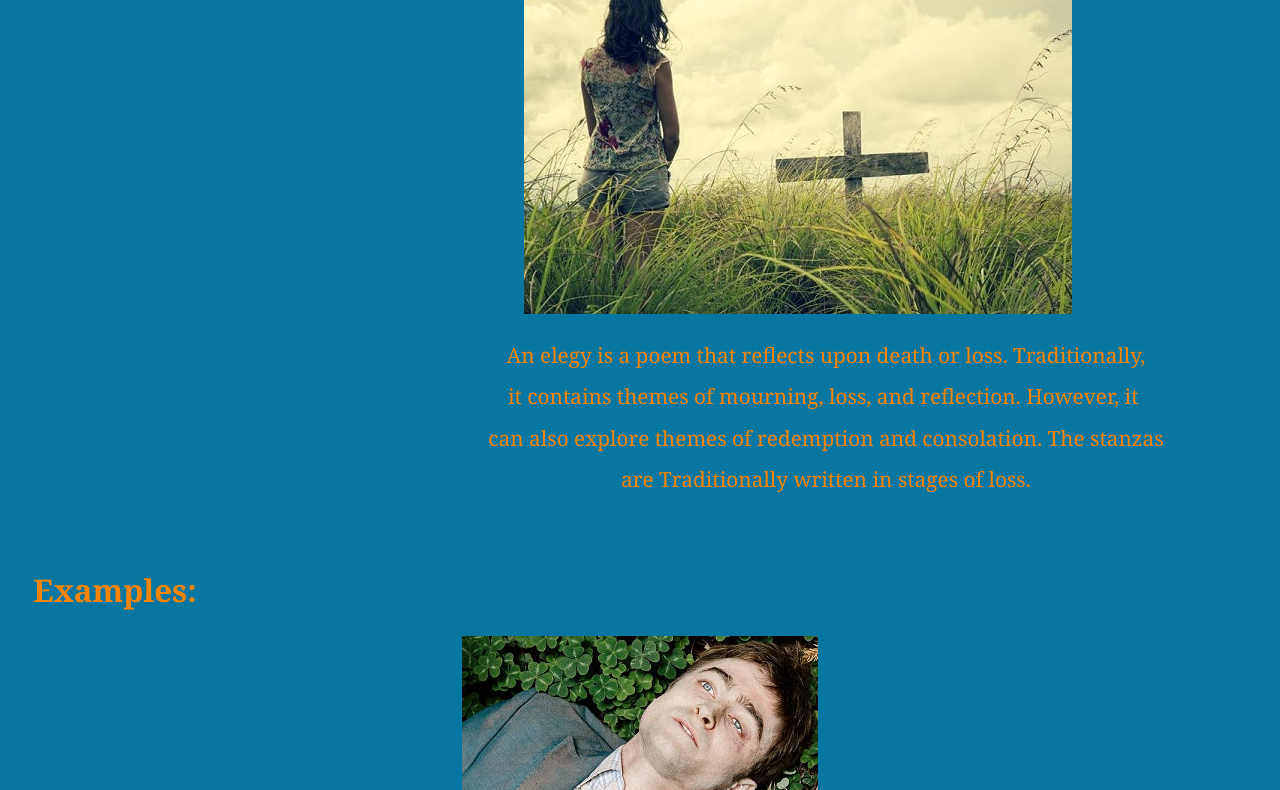
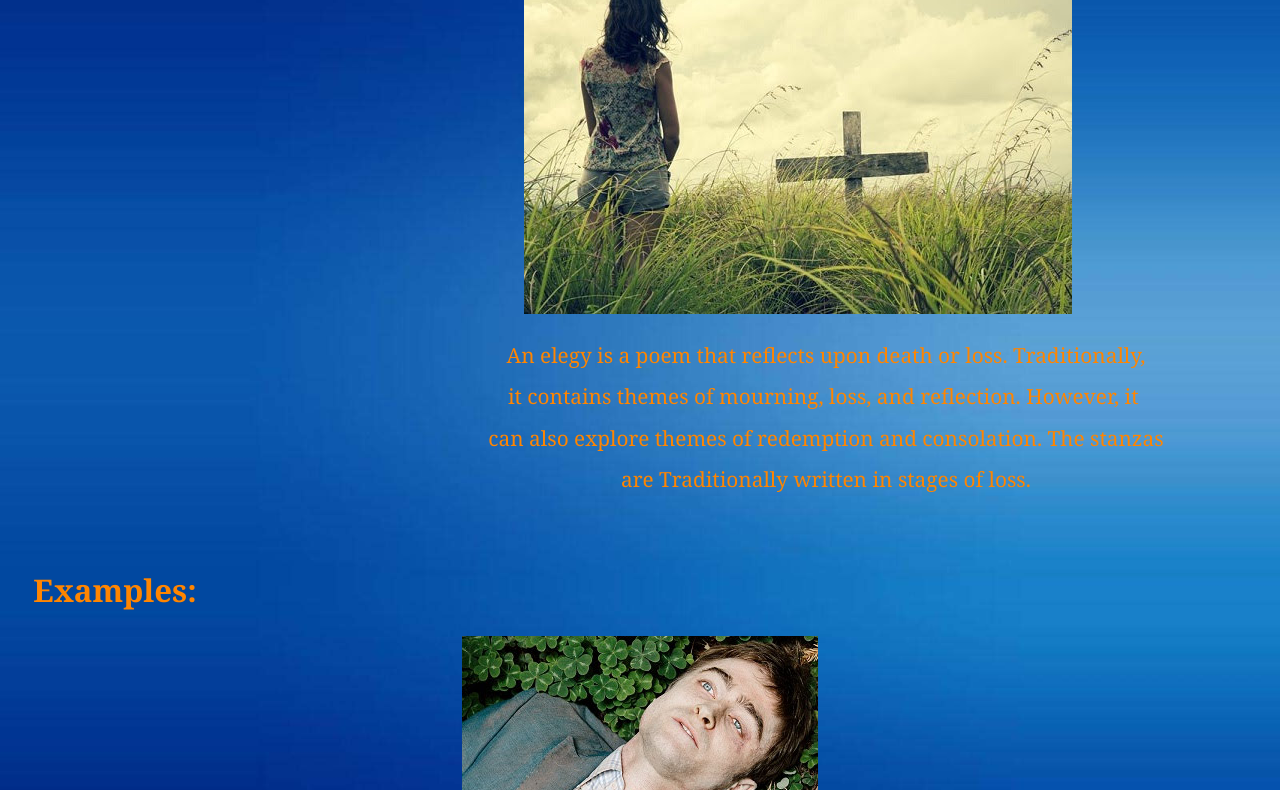
Before and after one commit to dreonwo/PoetrySite, a plain HTML site: page HTML/Elegy.html in a window 1280 px wide. Shown: the part 144-934 px from the top of the page. Drawn offline with Linux system fonts and the light colour scheme; the site is published under a folder, as on GitHub Pages, so addresses that start at the root find nothing.

Commit message:
Update poems.css

```diff
--- a/CSS/poems.css
+++ b/CSS/poems.css
@@ -1,5 +1,5 @@
 body{
-    background-image: url(/Images/poemBackground.jpg);
+    background-image: url(../Images/poemBackground.jpg);
     background-repeat: no-repeat;
     background-position: center;
     background-size: cover;
```
